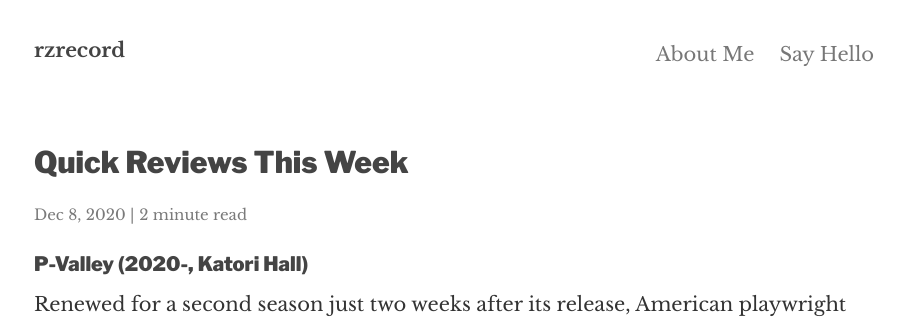
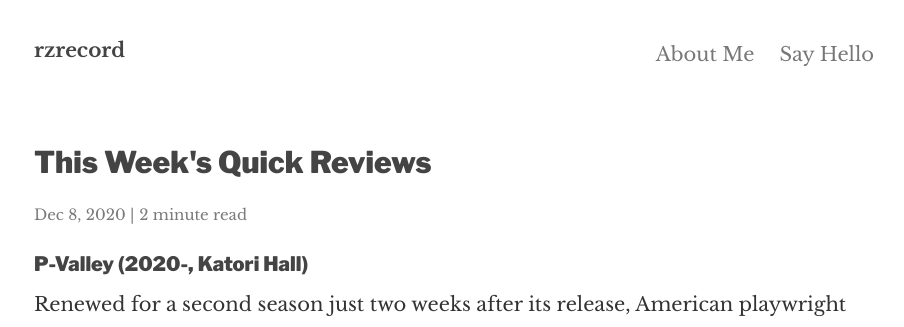
Before and after one commit to gitsit/rzrecord, a Jekyll site: the page built from _posts/2020-12-08-reviews.md, in a window 1280 px wide. Shown: the top 327 px of the page, without its empty margins (186-1090 px from the left). Built offline with Jekyll 4.4.1, drawn with Linux system fonts in a browser that asks for light colours; nearby versions of some CDN libraries.

```diff
--- a/_posts/2020-12-08-reviews.md
+++ b/_posts/2020-12-08-reviews.md
@@ -1,6 +1,6 @@
 ---
 layout: post
-title: Quick Reviews This Week
+title: This Week's Quick Reviews
 date: 2020-12-08 13:50
 summary: Reviews of P-Valley, Greenland, and Wander.
 categories: film television media
```
